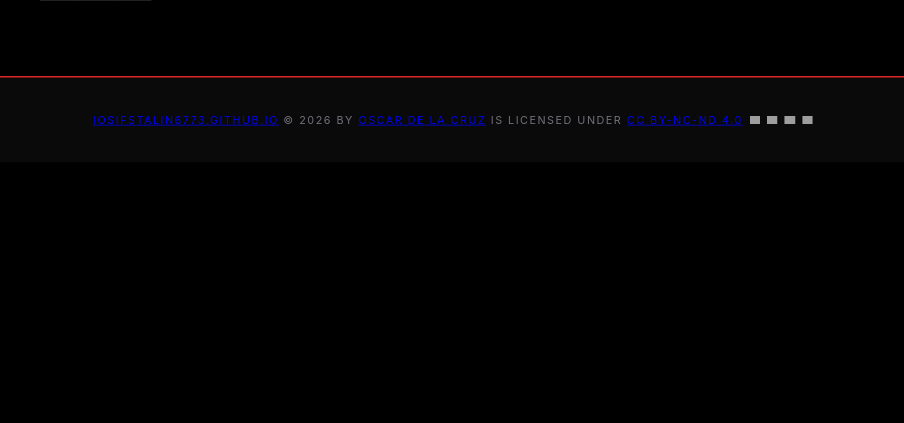
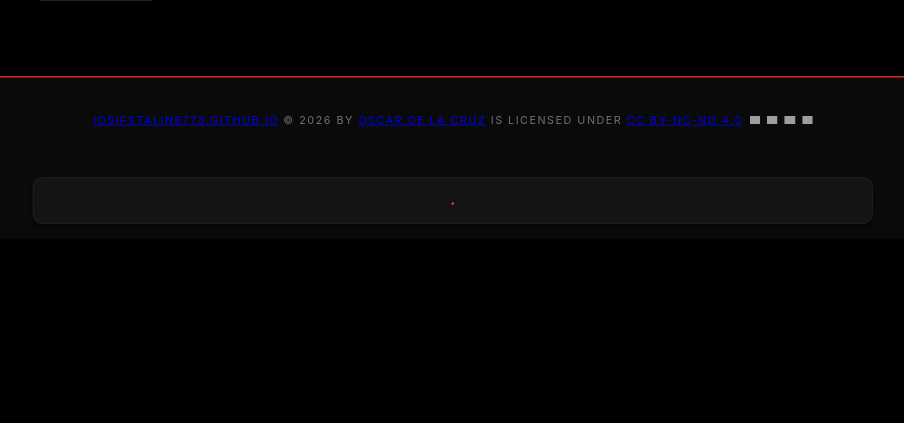
Before and after one commit to IosifStalin6773/IosifStalin6773.github.io, a PHP site: page / in a window 1280 px wide. Shown: the part 4817-5240 px from the top of the page, without its empty margins (187-1091 px from the left). Run offline with PHP 8.4, Linux system fonts and the light colour scheme; grey boxes are pictures that could not be loaded.

Commit message:
Add Cisco cybersecurity badge to footer with enhanced styling
- Add Credly embed script for Cisco Introduction to Cybersecurity badge
- Fix script URL from protocol-relative to HTTPS for proper loading
- Enhance badge container styling with dark theme integration
- Add visual container with background, borders, and shadows
- Include noscript fallback for accessibility
- Improve badge visibility with militarized design consistency

```diff
--- a/index.html
+++ b/index.html
@@ -580,6 +580,20 @@
                 <img src="https://mirrors.creativecommons.org/presskit/icons/nc.svg" alt="" style="max-width: 1em;max-height:1em;margin-left: .2em;">
                 <img src="https://mirrors.creativecommons.org/presskit/icons/nd.svg" alt="" style="max-width: 1em;max-height:1em;margin-left: .2em;">
             </p>
+
+            <!-- Cisco Cybersecurity Badge -->
+            <div class="cisco-badge">
+                <div data-iframe-width="150" data-iframe-height="270" data-share-badge-id="ad7f6094-99a0-4aa5-a991-7ae451830572" data-share-badge-host="https://www.credly.com">
+                    <noscript>
+                        <p style="color: var(--text-secondary); font-size: 0.85rem; margin: 10px 0;">
+                            <i class="fas fa-shield-alt" style="color: var(--accent-color); margin-right: 8px;"></i>
+                            Cisco Introduction to Cybersecurity Badge
+                        </p>
+                    </noscript>
+                </div>
+                <script type="text/javascript" async src="https://cdn.credly.com/assets/utilities/embed.js"></script>
+            </div>
+
             <!-- Easter egg oculto -->
             <div id="secret-trigger" style="opacity: 0; cursor: default; user-select: none; font-size: 0.1px;">1337</div>
         </div>
--- a/styles.css
+++ b/styles.css
@@ -1760,6 +1760,48 @@ tr:hover {
     margin: 0;
 }
 
+/* Cisco Badge Styling */
+.cisco-badge {
+    margin: 20px 0;
+    text-align: center;
+    padding: 20px 0;
+    background: var(--bg-tertiary);
+    border-radius: 12px;
+    border: 1px solid var(--border-color);
+    box-shadow: var(--shadow-md);
+}
+
+.cisco-badge div[data-iframe-width] {
+    display: inline-block;
+    border-radius: 8px;
+    overflow: hidden;
+    box-shadow: 0 4px 12px rgba(220, 38, 38, 0.15);
+    border: 2px solid var(--border-accent);
+}
+
+.cisco-badge iframe {
+    border: none;
+    border-radius: 6px;
+    max-width: 100%;
+    height: auto;
+    background: white;
+}
+
+/* Responsive adjustments for badge */
+@media (max-width: 768px) {
+    .cisco-badge {
+        margin: 15px 0;
+        padding: 5px 0;
+    }
+}
+
+@media (max-width: 480px) {
+    .cisco-badge {
+        margin: 10px 0;
+        padding: 5px 0;
+    }
+}
+
 /* Responsive Design Militarizado */
 @media (max-width: 768px) {
     .nav-menu {
```
